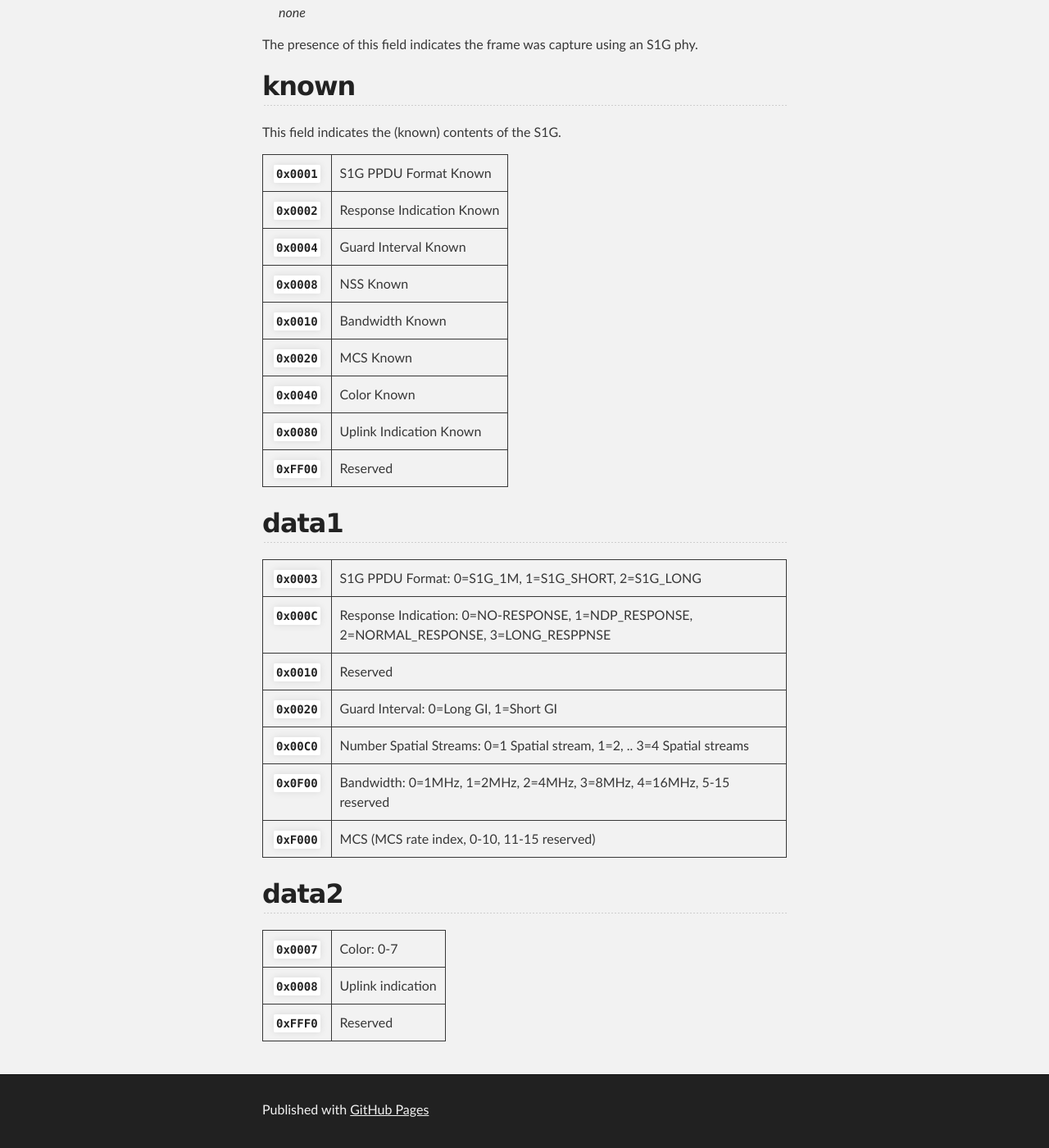
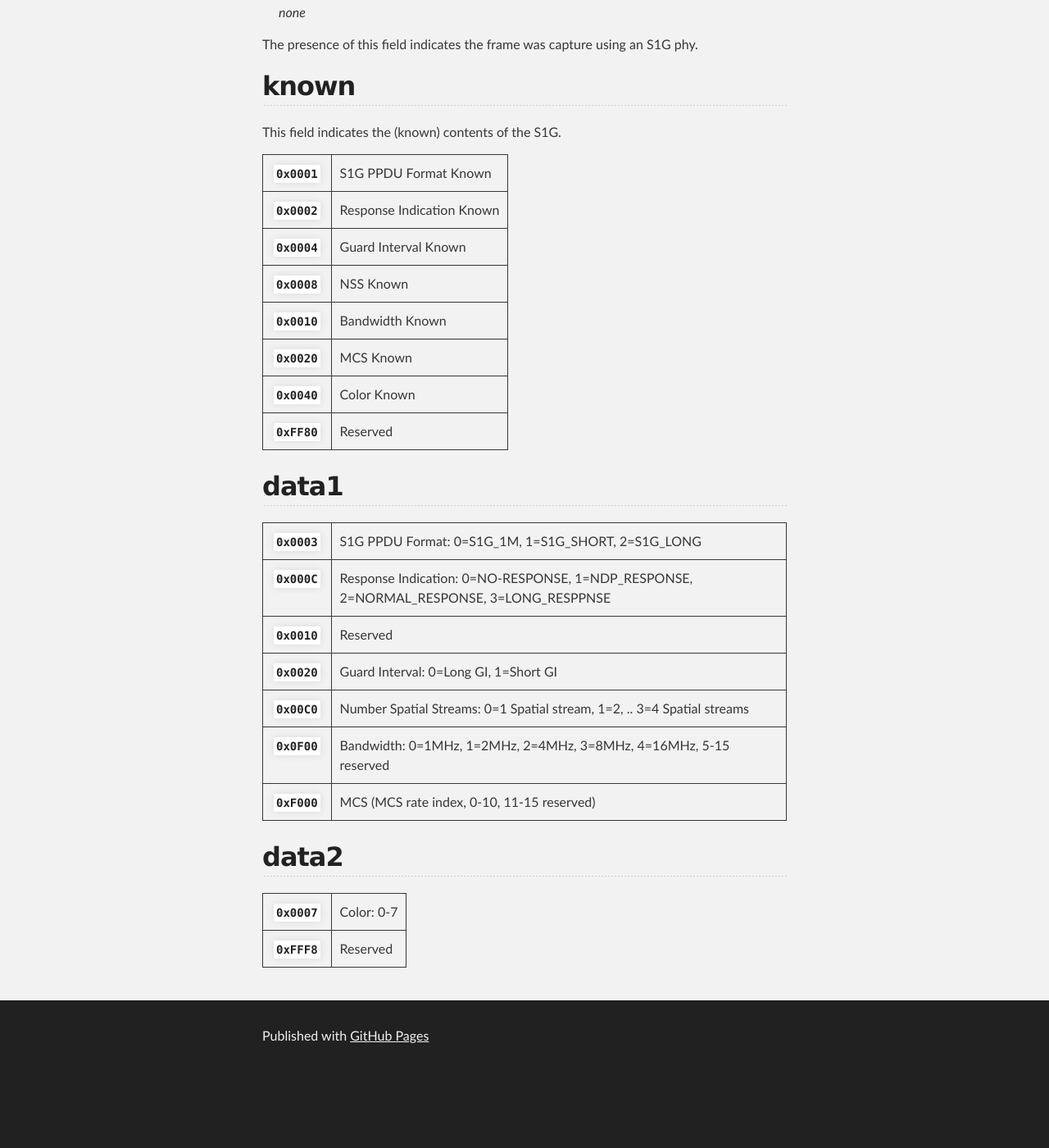
Before and after one commit to radiotap/radiotap.github.io, a Jekyll site: the page built from fields/S1G.md, in a window 1280 px wide and 1400 px high, scrolled down 452 px. Shown: the whole window at 82% size. Built offline with Jekyll 4.4.1, drawn with Linux system fonts in a browser that asks for light colours; after the commit the page ends 1762 px from its top, so only the background shows below that.

Commit message:
Remove uplink indication field

```diff
--- a/fields/S1G.md
+++ b/fields/S1G.md
@@ -27,8 +27,7 @@ This field indicates the (known) contents of the S1G.
 | **`0x0010`** | Bandwidth Known |
 | **`0x0020`** | MCS Known |
 | **`0x0040`** | Color Known |
-| **`0x0080`** | Uplink Indication Known |
-| **`0xFF00`** | Reserved |
+| **`0xFF80`** | Reserved |
 
 ## data1
 
@@ -43,5 +42,4 @@ This field indicates the (known) contents of the S1G.
 ## data2
 
 | **`0x0007`** | Color: 0-7 |
-| **`0x0008`** | Uplink indication |
-| **`0xFFF0`** | Reserved |
+| **`0xFFF8`** | Reserved |
```
